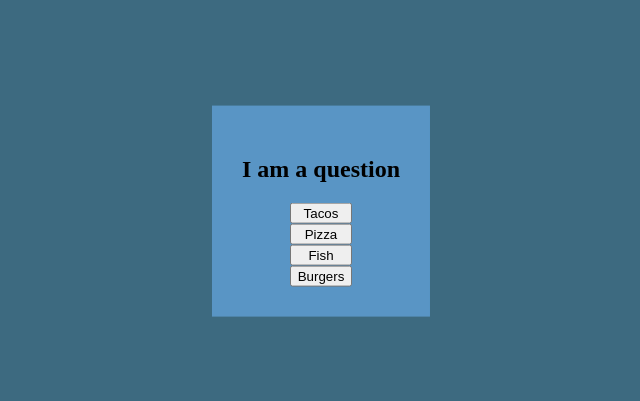
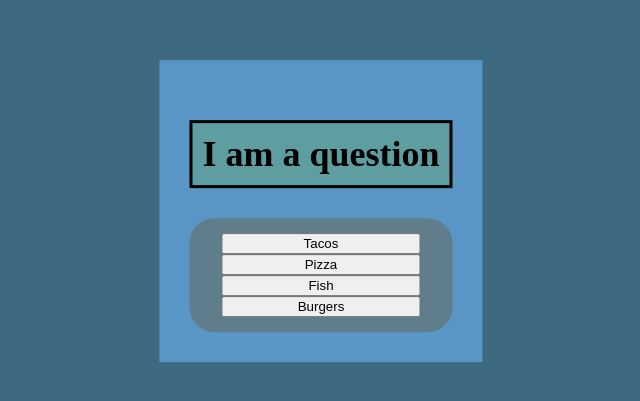
Before and after one commit to RubinoD1/JS-Random-Quiz, a plain HTML site: page index.html in a window 1280 px wide. Shown: the part 189-590 px from the top of the page, without its empty margins (319-959 px from the left). Drawn offline with Linux system fonts and the light colour scheme.

Commit message:
further style changes to main quiz

```diff
--- a/assets/css/style.css
+++ b/assets/css/style.css
@@ -33,18 +33,27 @@ body {
 #quiz {
   background-color: #5995c5;
   padding:30px;
+  font-size: x-large;
+
 }
 
 
 #question {
   justify-content: center;
   display: flex;
+  border:solid;
+  padding: 10px;
+  background-color: #5f9ea0;
 }
 
 .answer-buttons {
   display: grid;
-  align-content: center;
-  justify-content: center;
-  align-items: center;
+  /* bg color and padding create a border around the answer butttons*/
+  background-color: #607D8B;
+  padding: 15px 32px;
+  border-radius: 25px; /* makes corners round */
+}
 
+.answer {
+  cursor: pointer; /* adds hand pointer on hover*/
 }
--- a/assets/js/script.js
+++ b/assets/js/script.js
@@ -1,5 +1,9 @@
 //DOM elements
 const startButton = document.getElementById("start-button");
+const answerButtonA = document.getElementById("answer-a");
+const answerButtonB= document.getElementById("answer-b");
+const answerButtonC = document.getElementById("answer-c");
+const answerButtonD = document.getElementById("answer-d");
 
 //event listener for start button
 startButton.addEventListener("click", function(){
--- a/index.html
+++ b/index.html
@@ -29,10 +29,10 @@
             I am a question
         </h2>
         <answers class="answer-buttons">
-            <button>Tacos</button>
-            <button>Pizza</button>
-            <button>Fish</button>
-            <button>Burgers</button>
+            <button id="answer-a" class="answer">Tacos</button>
+            <button id="answer-b" class="answer">Pizza</button>
+            <button id="answer-c" class="answer">Fish</button>
+            <button id="answer-d" class="answer">Burgers</button>
         </answers>
 
 
```
